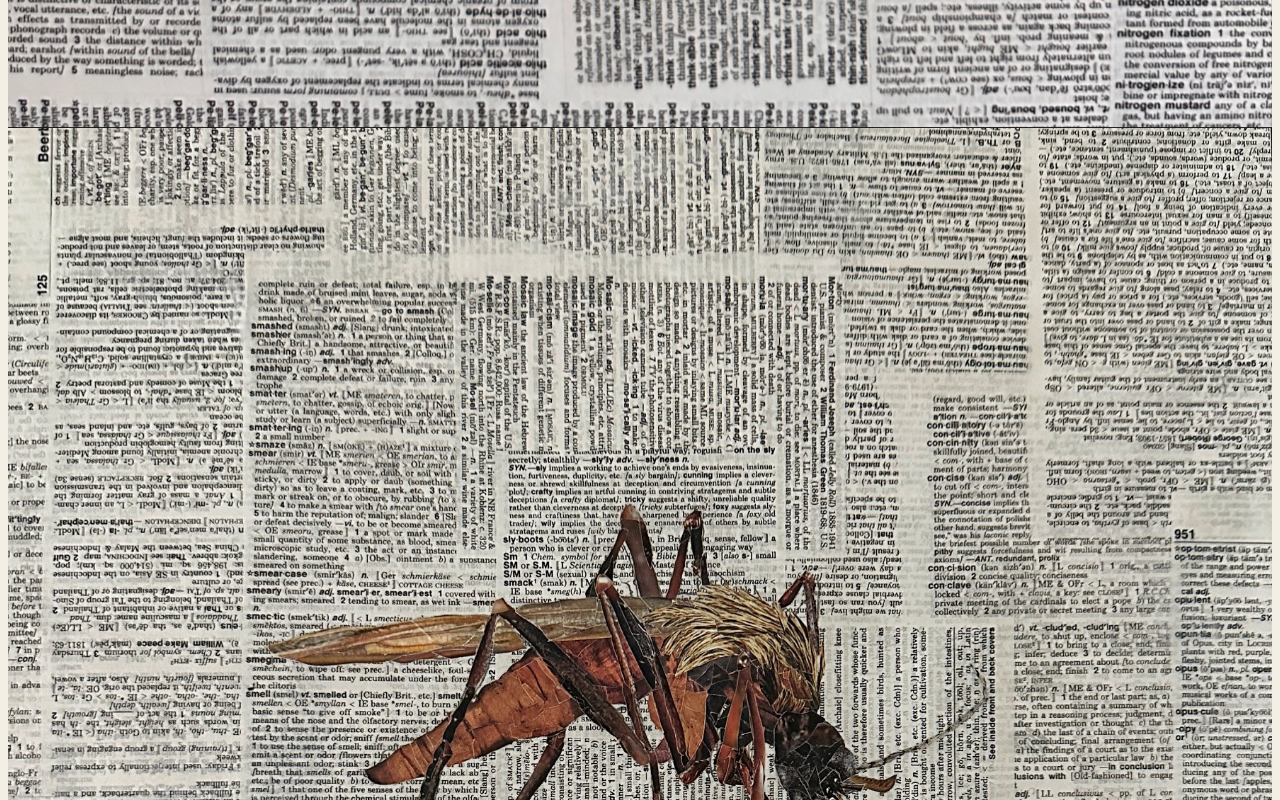
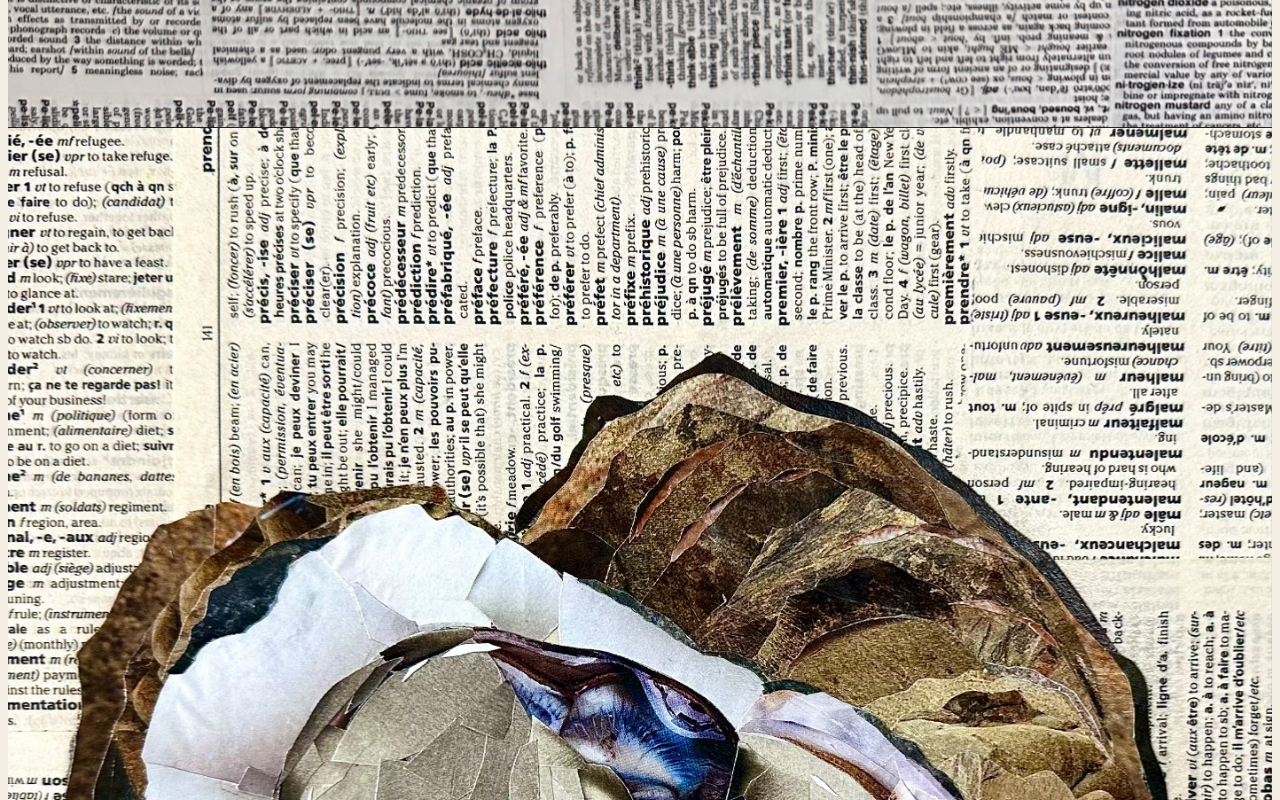
Before and after one commit to ShellyRyanArt/shellyryanartwebsite, a Next.js app: page /gallery in a window 1280 px wide. Shown: the part 2860-3660 px from the top of the page. Built offline with nearby package versions, Linux system fonts and the light colour scheme; a web font is replaced by a local one.

Commit message:
Add Les Huitres — French/English dictionary background, rock/sand shell, clothing ad interior

```diff
--- a/app/gallery/page.tsx
+++ b/app/gallery/page.tsx
@@ -23,6 +23,17 @@ const artworks = [
     depth: "1.5 in deep · Collaged sides · Wired and ready to hang",
     price: "$450",
     description: "The Gulf Sentinel stands on the dictionary page that carries his own definition — the word \"pelican\" visible beneath him, accompanied by a small printed sketch, as if the bird has simply stepped out of the text that tried to contain him. His striking black and white head was painstakingly sourced from photographs of panda bears. The greenish iridescence of his beak came from images of fish. Each individual feather was hand cut separately — one of the most time-consuming elements in the entire series. Look closely and the page beneath begins to reveal itself.",
+    available: true,
+  },
+  {
+    src: "/images/gallery/oyster.jpg",
+    title: "Les Huitres",
+    medium: "Mixed Media Hand Cut Paper Collage on Wood Panel",
+    year: "2024",
+    dimensions: "9 × 12 in",
+    depth: "1.5 in deep · Collaged sides · Wired and ready to hang",
+    price: "$250",
+    description: "\"Les Huitres\" — the oysters — sits on a background of vintage French/English dictionary pages, a quiet nod to the Louisiana culture that inspired it. The rough, ancient exterior of the shell was built from magazine images of rocks and sand, each fragment chosen for its texture and weight. The soft, luminous meat within came from clothing advertisements — silks and satins transformed into something altogether more alive. A Gulf Coast delicacy, rendered in the language of two worlds.",
     available: true,
   },
   {
```
Also changed, not shown: public/images/gallery/oyster.jpg (added).
